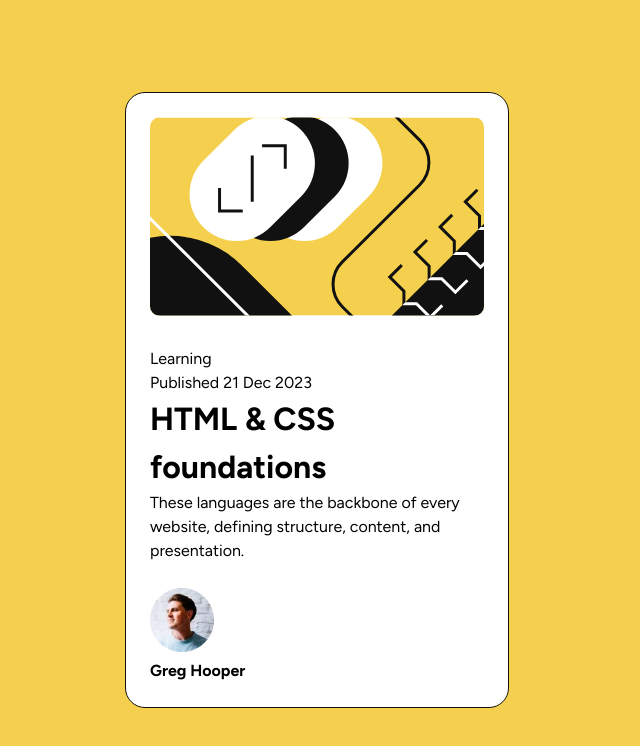
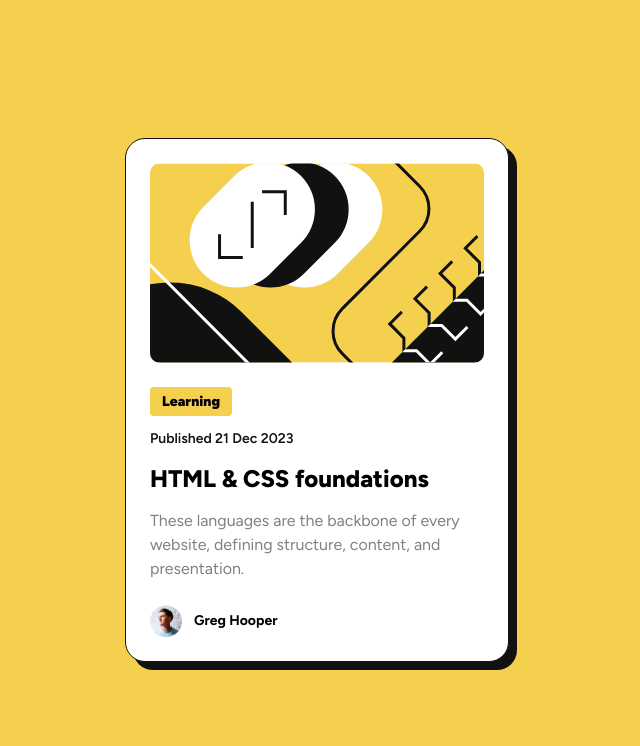
Before and after one commit to KarlaXBT/blog-preview-card, a plain HTML site: page index.html in a window 1280 px wide. Shown: the whole page, without its empty margins (323-963 px from the left). Drawn offline with Linux system fonts and the light colour scheme.

Commit message:
Finished code

```diff
--- a/index.html
+++ b/index.html
@@ -37,7 +37,7 @@
       </main>
       <div class="author">
         <img src="assets/images/image-avatar.webp" alt="Author Greg Hooper" />
-        <p><strong>Greg Hooper</strong></p>
+        <p class="author__name"><strong>Greg Hooper</strong></p>
       </div>
     </div>
 
--- a/style.css
+++ b/style.css
@@ -43,13 +43,77 @@ body {
   background-color: var(--white);
   border-radius: 20px;
   border: 1px solid var(--black);
+  box-shadow: 8px 8px var(--black);
 
   display: flex;
   flex-flow: column wrap;
   gap: 24px;
 }
 
+.card__img {
+  line-height: 0;
+}
+
 .card__img img {
   width: 100%;
   border-radius: 10px;
 }
+
+.content {
+  display: flex;
+  flex-flow: column wrap;
+  gap: 12px;
+  justify-content: center;
+  align-items: flex-start;
+}
+
+.content__tag {
+  padding: 4px 12px;
+  background-color: var(--yellow);
+  font-weight: 900;
+  border-radius: 4px;
+  font-size: 14px;
+}
+
+.content__date {
+  color: var(--black);
+  font-size: 14px;
+  font-weight: 600;
+}
+
+.content__heading {
+  font-size: 24px;
+  font-weight: 800;
+}
+.content__heading:hover {
+  color: var(--yellow);
+  cursor: pointer;
+}
+
+.content__description {
+  color: var(--grey);
+  font-weight: 400;
+}
+
+.author {
+  display: flex;
+  gap: 12px;
+  align-items: center;
+}
+
+.author img {
+  height: 32px;
+  width: 32px;
+}
+
+.author__name {
+  font-size: 14px;
+  font-weight: 900;
+}
+
+/* media queries */
+@media screen and (max-width: 375px) {
+  .card {
+    width: 327px;
+  }
+}
```
